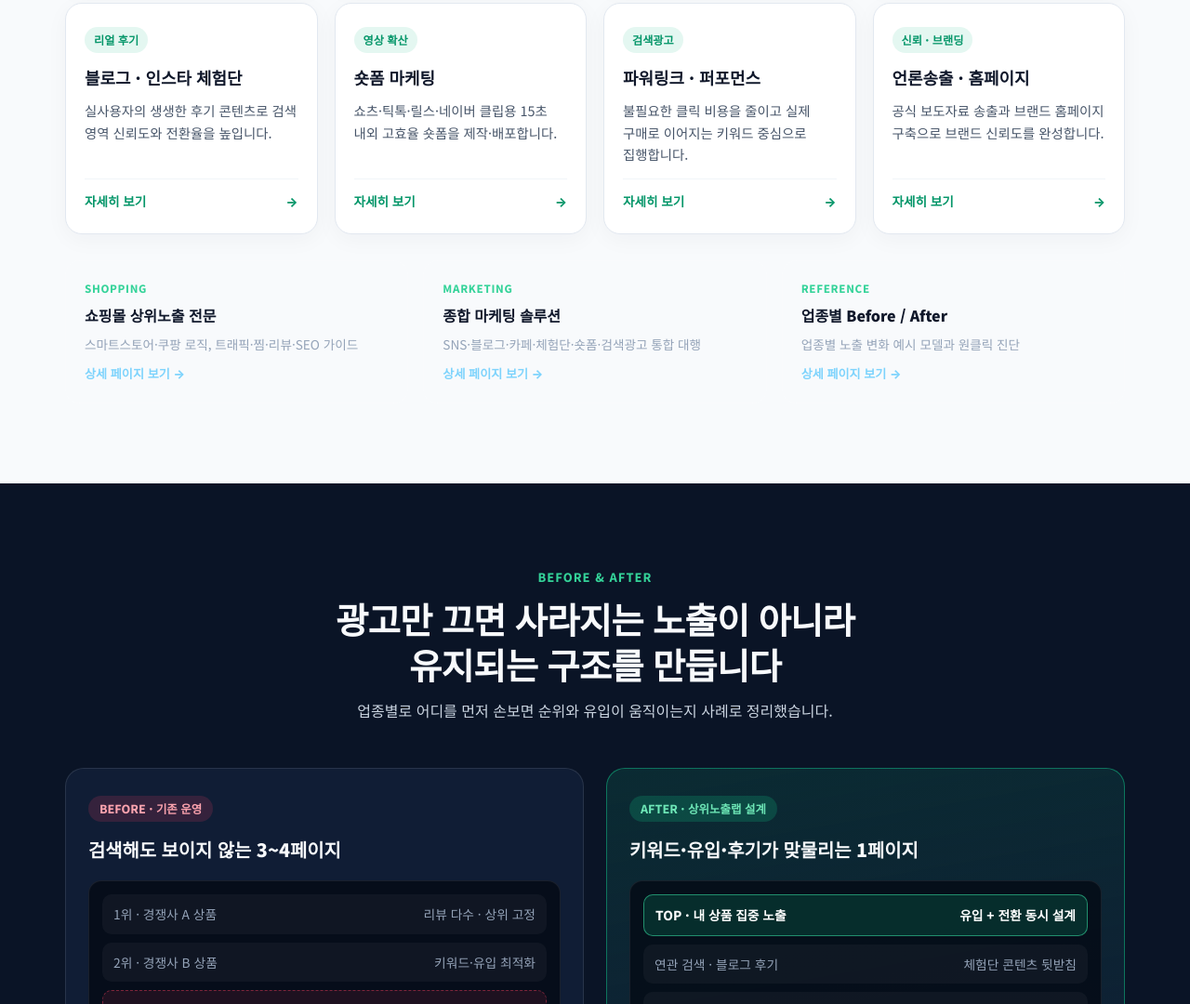
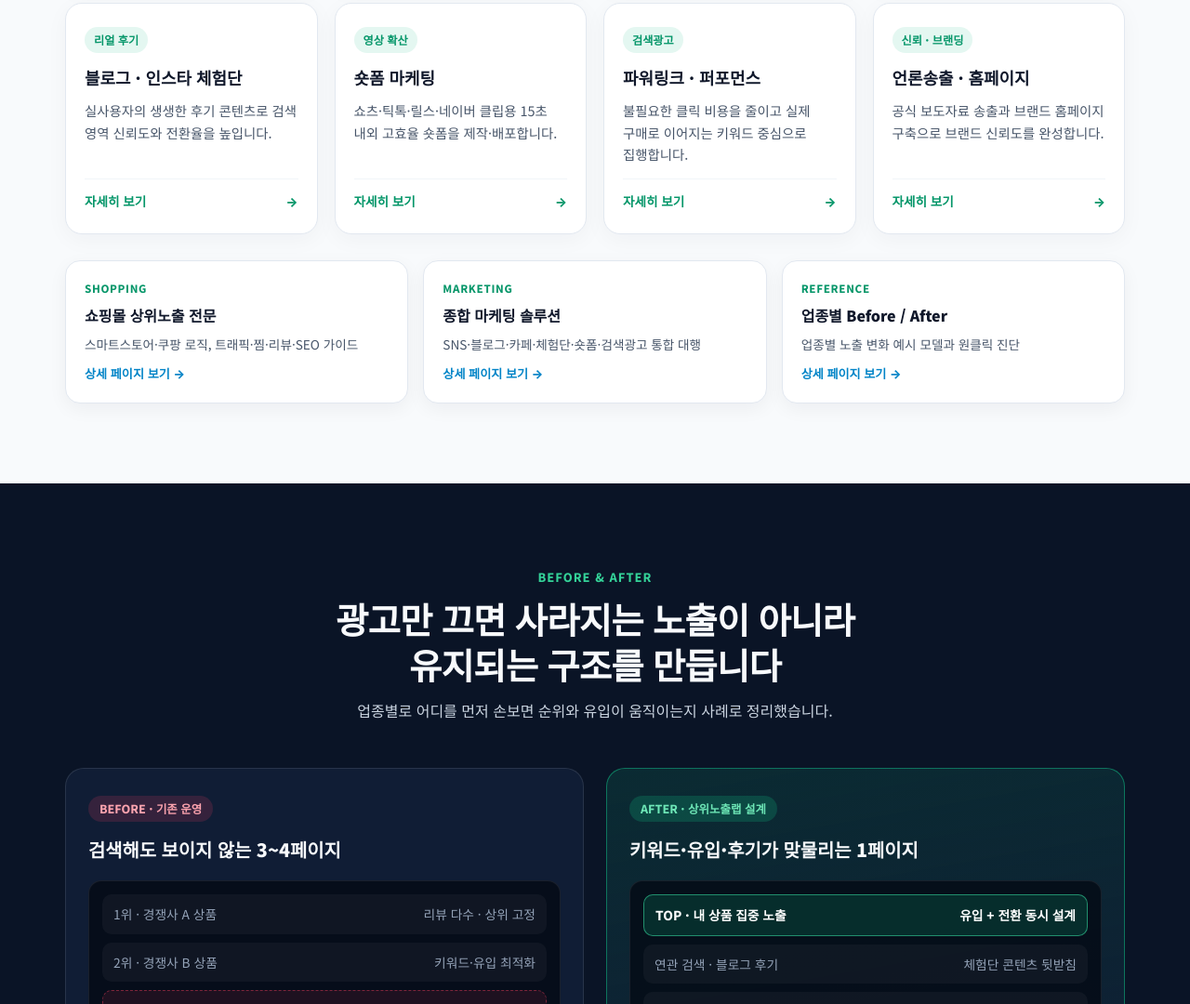
Before and after one commit to topranklab/topranklab.github.io, a plain HTML site: page index.html in a window 1280 px wide. Shown: the part 2704-3784 px from the top of the page at 93% size. Drawn offline with Linux system fonts and the light colour scheme.

Commit message:
style: 밝은 섹션 링크 카드 대비 개선 및 CSS v3 반영

```diff
--- a/index.html
+++ b/index.html
@@ -17,7 +17,7 @@
   <link rel="preconnect" href="https://fonts.googleapis.com" />
   <link rel="preconnect" href="https://fonts.gstatic.com" crossorigin />
   <link href="https://fonts.googleapis.com/css2?family=Noto+Sans+KR:wght@400;500;600;700;800;900&display=swap" rel="stylesheet" />
-  <link rel="stylesheet" href="styles.css?v=2" />
+  <link rel="stylesheet" href="styles.css?v=3" />
   <script src="app.js" defer></script>
 </head>
 <body>
--- a/styles.css
+++ b/styles.css
@@ -1065,6 +1065,21 @@ section { padding: 86px 0; }
 .next-link span { font-size: 0.85rem; color: #94a3b8; }
 .next-link .go { font-size: 0.82rem; font-weight: 800; color: #7dd3fc; margin-top: 4px; }
 
+/* 밝은 섹션 위의 링크 카드 */
+.light-sec .next-link, .white-sec .next-link {
+  background: #fff;
+  border-color: var(--border-light);
+  box-shadow: 0 6px 20px rgba(15, 23, 42, 0.05);
+}
+.light-sec .next-link:hover, .white-sec .next-link:hover {
+  border-color: var(--emerald);
+  box-shadow: 0 14px 30px rgba(16, 185, 129, 0.12);
+}
+.light-sec .next-link small, .white-sec .next-link small { color: var(--emerald-dark); }
+.light-sec .next-link strong, .white-sec .next-link strong { color: var(--text-dark); }
+.light-sec .next-link span, .white-sec .next-link span { color: var(--text-muted); }
+.light-sec .next-link .go, .white-sec .next-link .go { color: #0284c7; }
+
 .note-box {
   background: rgba(255, 255, 255, 0.04);
   border: 1px dashed rgba(255, 255, 255, 0.18);
```
Also changed, not shown: about.html (+1 -1 lines), cases.html (+1 -1 lines), marketing.html (+1 -1 lines), shopping.html (+1 -1 lines).
